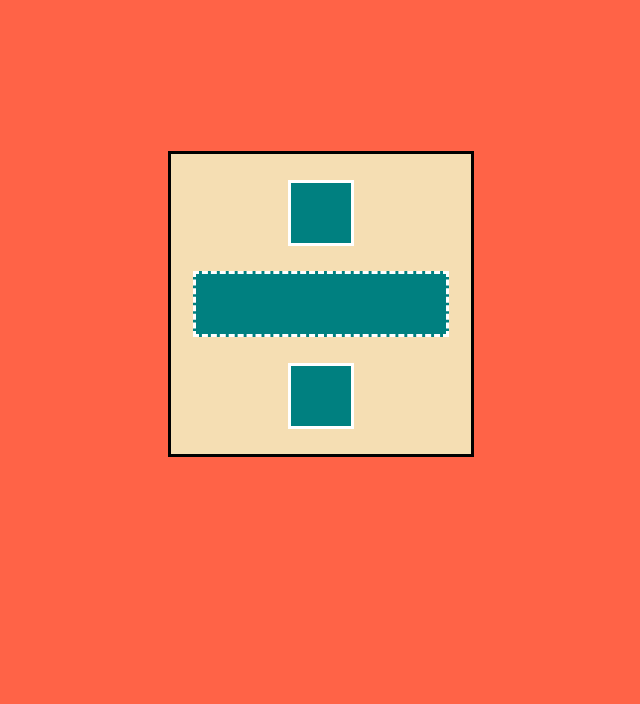
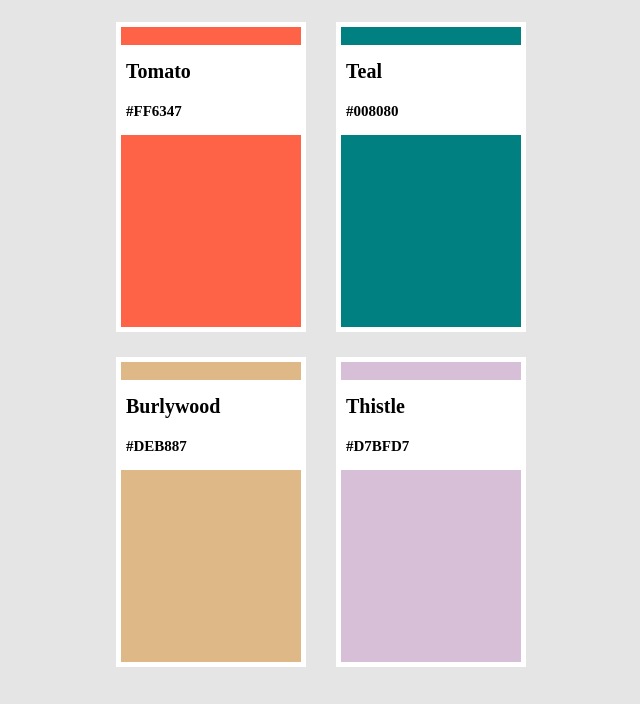
Before and after one commit to Kimseongju7/kokoa, a website: page index.html in a window 1280 px wide. Shown: the part 96-800 px from the top of the page, without its empty margins (319-959 px from the left). Drawn offline with nearby package versions, Linux system fonts and the light colour scheme.

Commit message:
assignment(3)

```diff
--- a/index.html
+++ b/index.html
@@ -7,10 +7,36 @@
     <link rel="stylesheet" href="style.css" />
 </head>
 <body>
-<div id="main">
-    <div class="block"></div>
-    <div class="block center"></div>
-    <div class="block"></div>
+<h1>The Best Colors</h1>
+<div>
+    <div class="row">
+        <div class="color">
+            <div class="color__info">
+                <span class="color__name">Tomato</span>
+                <span class="color__code">#FF6347</span>
+            </div>
+        </div>
+        <div class="color">
+            <div class="color__info">
+                <span class="color__name">Teal</span>
+                <span class="color__code">#008080</span>
+            </div>
+        </div>
+    </div>
+    <div class="row">
+        <div class="color">
+            <div class="color__info">
+                <span class="color__name">Burlywood</span>
+                <span class="color__code">#DEB887</span>
+            </div>
+        </div>
+        <div class="color">
+            <div class="color__info">
+                <span class="color__name">Thistle</span>
+                <span class="color__code">#D7BFD7</span>
+            </div>
+        </div>
+    </div>
 </div>
 </body>
 </html>
--- a/style.css
+++ b/style.css
@@ -4,30 +4,77 @@
 /* WRITE YOUR CODE BELOW */
 
 body {
-    background-color: tomato;
-    height: 100vh;
-    align-items: center;
-    justify-content: center;
-    display: flex;
-}
-#main {
-    border: solid black 3px;
-    width: 300px;
-    height: 300px;
-    background-color: wheat;
+    font-family: 'Times New Roman', Times, serif;
     display: flex;
     flex-direction: column;
+    justify-content: center;
     align-items: center;
-    justify-content: space-evenly;
+    background-color: rgba(0, 0, 0, 0.1);
 }
-.block {
-    height: 60px;
-    width: 60px;
-    background-color: teal;
-    border: white solid 3px;
+
+h1 {
+    font-size: 38px;
+    font-weight: bold;
+    padding: 40px 0px;
 }
-.center {
-    height: 60px;
-    width: 250px;
-    border-style: dashed;
+
+.row {
+    display: flex;
+    justify-content: space-between;
+    align-items: center;
+    gap: 15px;
 }
+
+.row:first-child {
+    margin-bottom: 25px;
+}
+
+.color {
+    position: relative;
+    height: 300px;
+    width: 180px;
+    border: 5px solid white;
+}
+
+.row:first-child .color:first-child {
+    background-color: #ff6347;
+}
+
+.row:first-child .color:last-child {
+    background-color: #008080;
+}
+
+.row:last-child .color:first-child {
+    margin-right: 15px;
+    background-color: #deb887;
+}
+
+.row:last-child .color:last-child {
+    background-color: #d7bfd7;
+}
+
+.color__info {
+    position: absolute;
+    margin-top: 18px;
+    height: 90px;
+    width: 180px;
+    background-color: white;
+    display: flex;
+    flex-direction: column;
+    justify-content: space-around;
+    font-weight: 600;
+}
+
+.color__name {
+    margin: 5px;
+    display: block;
+    font-size: 20px;
+    margin-bottom: 0px;
+}
+
+.color__code {
+    display: block;
+    font-size: 15px;
+    margin: 5px;
+    margin-top: 0px;
+}
```
